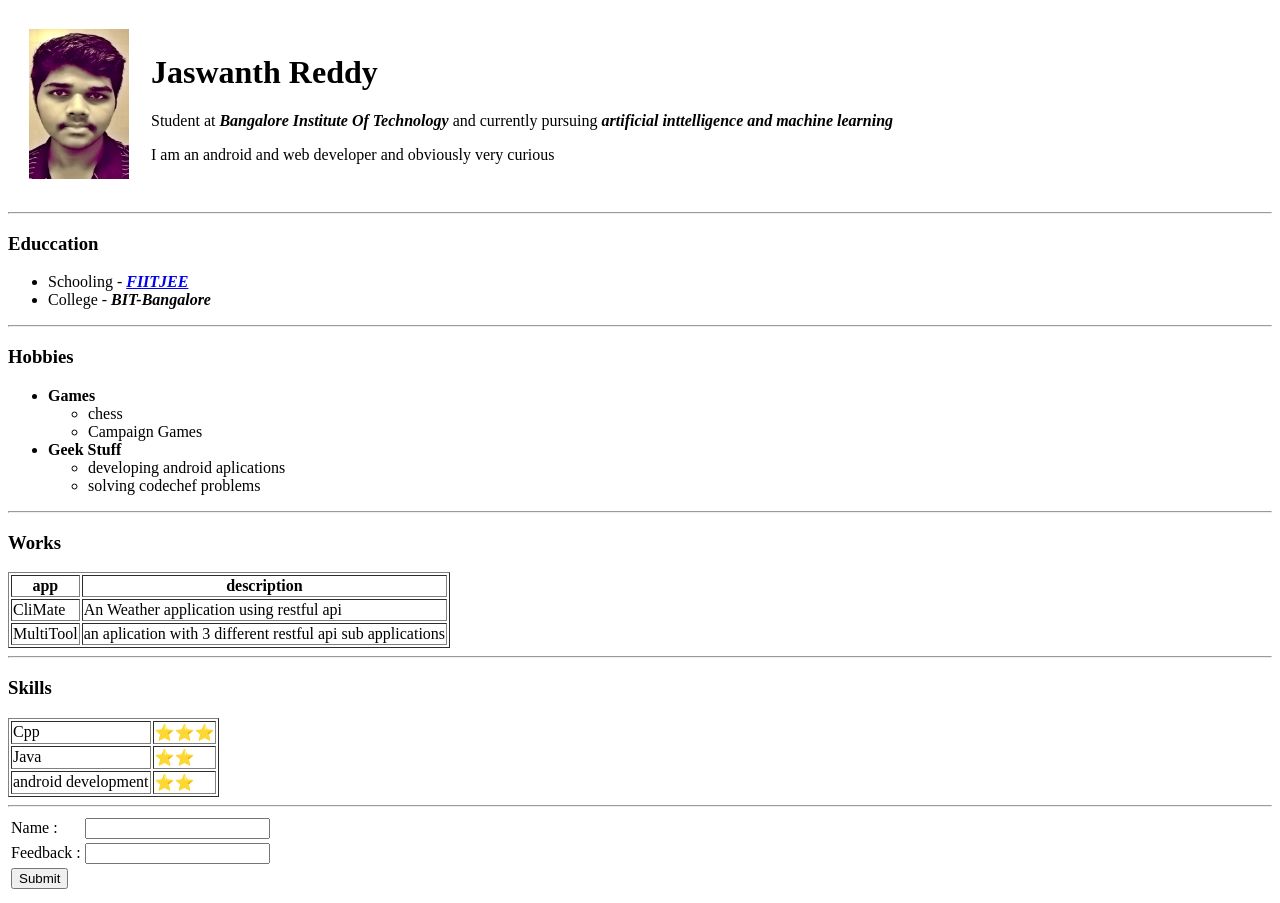
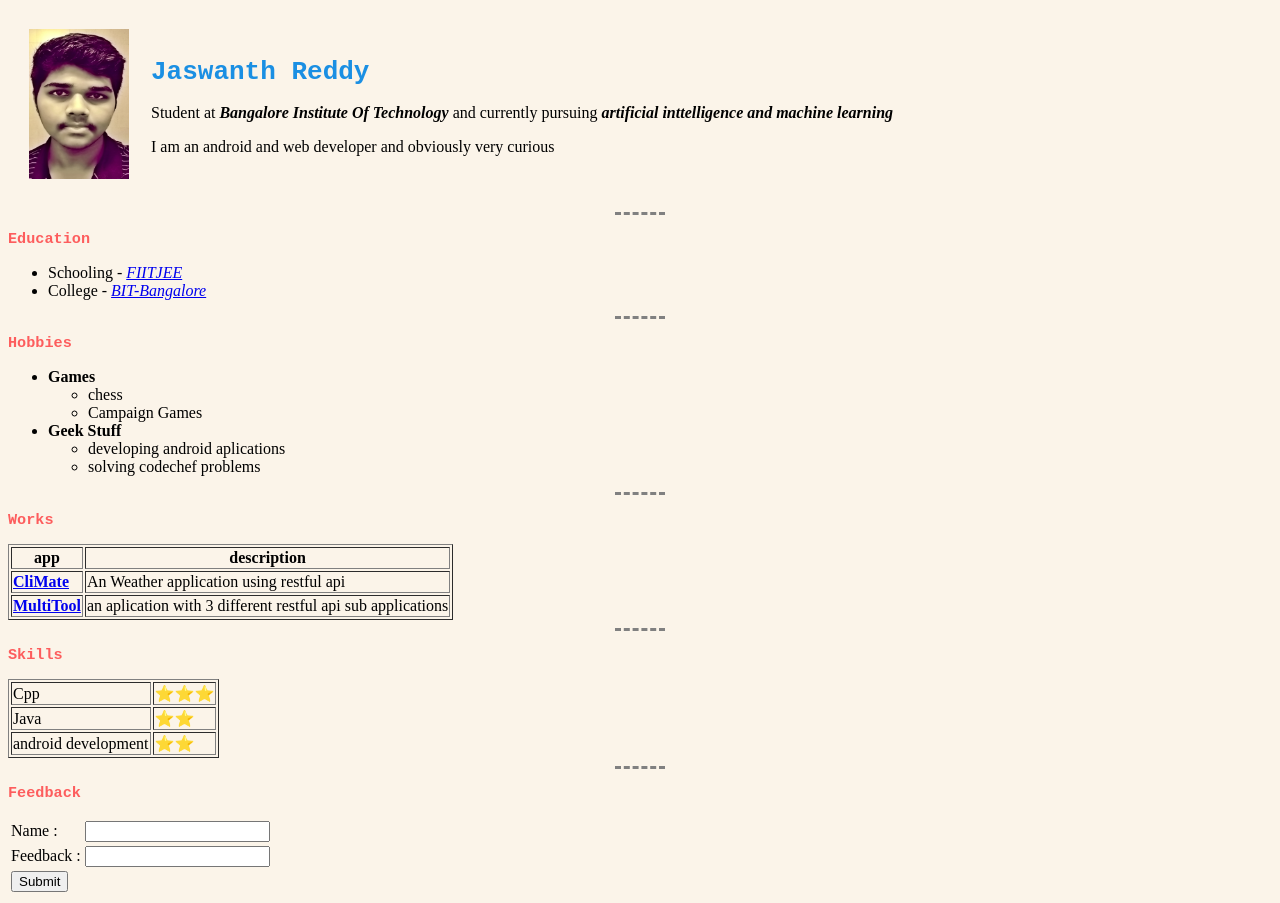
Before and after one commit to jaswanthreddy-007/web-practice, a plain HTML site: page index.html in a window 1280 px wide. Drawn offline with Linux system fonts and the light colour scheme.

Commit message:
Add files via upload

```diff
--- a/index.html
+++ b/index.html
@@ -4,12 +4,14 @@
 <head>
   <meta charset="utf-8">
   <title>jaswanth website</title>
+  <link rel="stylesheet" href="css/styles.css">
 </head>
 
 <body>
+
   <table cellspacing="20">
     <tr>
-      <td><img src="my img.jpeg" width="100px"height="150px"></td>
+      <td><img class="myimg"src="my img.jpeg" width="100px"height="150px"></td>
       <td>  <h1>Jaswanth Reddy</h1>
         <p>
           Student at <em><strong>Bangalore Institute Of Technology </strong></em>and currently pursuing <em><strong>artificial inttelligence and machine learning</strong></em>
@@ -20,13 +22,13 @@
 
 
   <hr>
-  <h3>Educcation</h3>
+  <h3>Education</h3>
   <ul>
     <li>
-      Schooling - <em><strong><a href="https://www.fiitjeevijayawada.com/">FIITJEE</a></strong></em>
+      Schooling - <em><a href="https://www.fiitjeevijayawada.com/">FIITJEE</a></em>
     </li>
     <li>
-      College - <em><strong>BIT-Bangalore</strong></em>
+      College - <em><a href="https://bit-bangalore.edu.in/">BIT-Bangalore</a></em>
     </li>
   </ul>
   <hr>
@@ -56,11 +58,12 @@
       </tr>
     </thead>
     <tr>
-      <td>CliMate</td>
+    <td>  <strong><a href="https://github.com/jaswanthreddy-007/CliMate">CliMate</a></strong></td>
+
       <td>An Weather application using restful api</td>
     </tr>
     <tr>
-      <td>MultiTool</td>
+      <td><strong><a href="https://github.com/jaswanthreddy-007/MultiTool/tree/master">MultiTool</a></strong></td>
       <td>an aplication with 3 different restful api sub applications</td>
     </tr>
 
@@ -82,7 +85,7 @@
     </tr>
   </table>
   <hr>
-
+<h3>Feedback</h3>
   <form enctype="text/plain" action="mailto:jaswanthreddysomula@gmail.com" method="post">
     <table>
       <tr>
--- /dev/null
+++ b/styles.css
@@ -0,0 +1,24 @@
+body{
+  background-color:#FBF4E9;
+
+  font-weight: 400;
+}
+hr{
+  border-style: none;
+  border-top-style: dashed;
+  border-color: grey;
+  border-width: 3px;
+  width: 4%;
+
+}
+h1{
+  color: #1a8fe3;
+ font-family:monospace;
+}
+h3{
+  color: #FD5D5D;
+  font-family:monospace;
+}
+.myimg{
+  background-color: red;
+}
```
